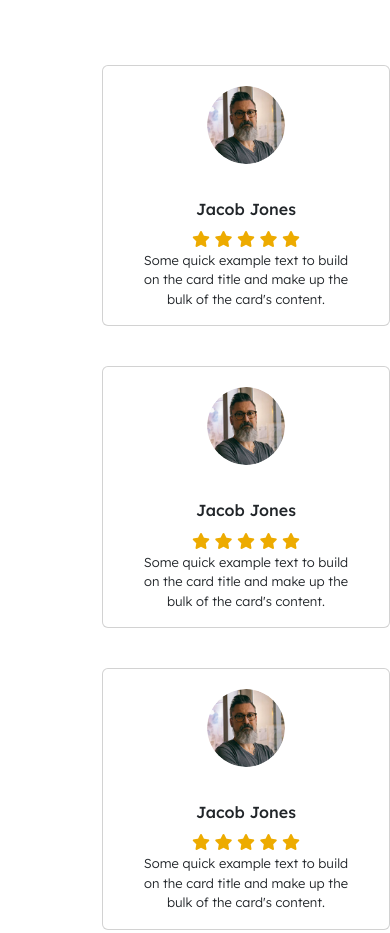
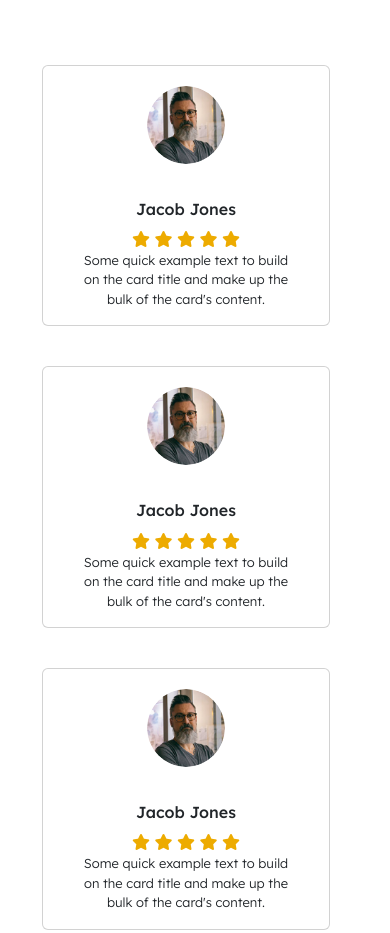
Before and after one commit to Dodolspartan/dodolspartan-github.io, a plain HTML site: page index.html in a window 390 px wide. Shown: the part 5476-6409 px from the top of the page. Drawn offline with nearby package versions, Linux system fonts and the light colour scheme.

Commit message:
Update app.css

```diff
--- a/css/app.css
+++ b/css/app.css
@@ -531,4 +531,15 @@
         border: 1px solid #fff;
         border-radius: 8px;
     }
+
+    /*test_timon Section */
+    .test_timon{
+        margin: 70px 30px 120px 30px;
+    }
+    .test_timon .container-fluid .row .col .card{
+        display: grid;
+        grid-template-columns: repeat(1fr,1fr);
+        margin: 20px 0px 20px 0px;
+    }
 }
+}
```
